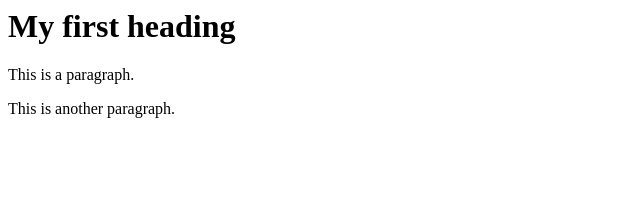
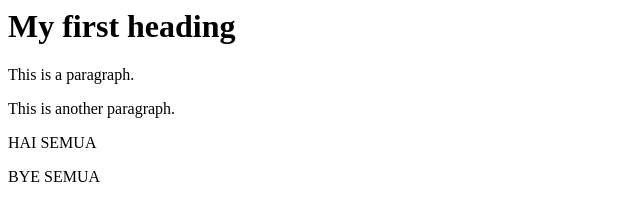
Before and after one commit to syafiqahazmy/scm-git, a plain HTML site: page index.html in a window 1280 px wide. Shown: the whole page, without its empty margins (0-640 px from the left). Drawn offline with Linux system fonts and the light colour scheme.

Commit message:
update local

```diff
--- a/index.html
+++ b/index.html
@@ -6,5 +6,7 @@
         <h1>My first heading</h1>
         <p>This is a paragraph.</p>
 <p>This is another paragraph.</p>
+        <p>HAI SEMUA </p>
+        <p> BYE SEMUA </p>
     </body>
 </html>
```
